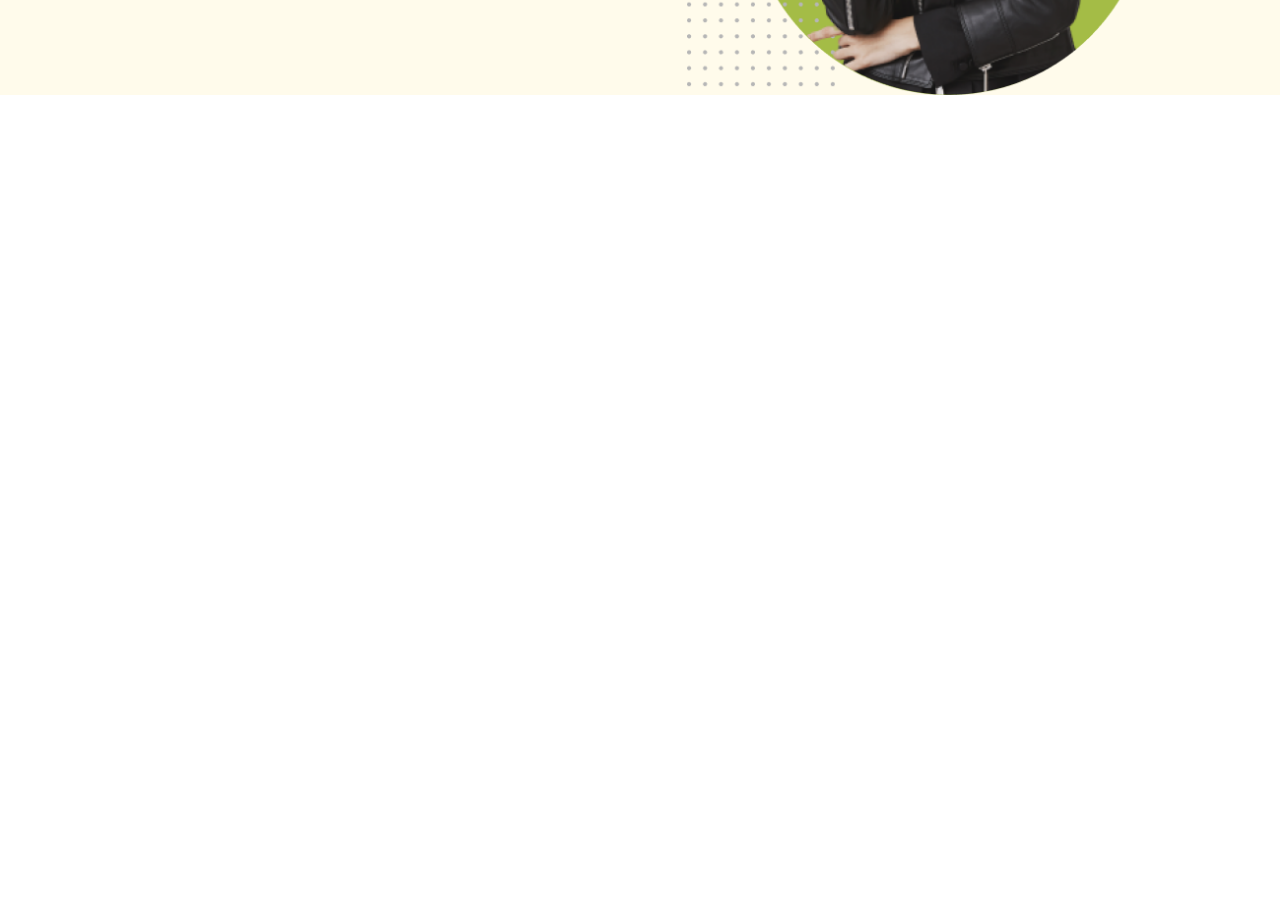
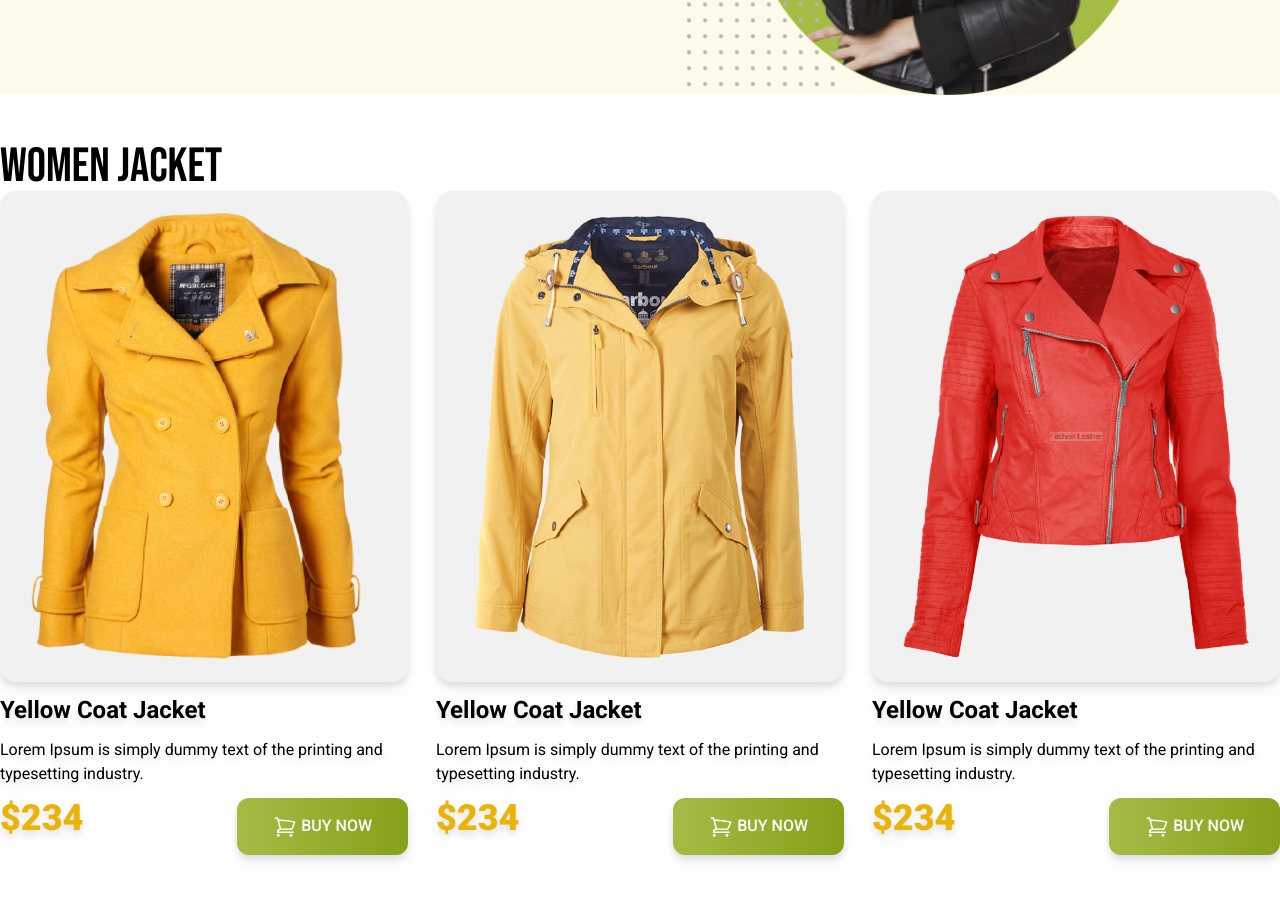
Before and after one commit to UmmeyHabibaShanjida/penguin-fashion-with-tailwind, a plain HTML site: page index.html in a window 1280 px wide. Shown: the part 384-1284 px from the top of the page. Before the commit the page ends 800 px from the top, so only its background shows below. Drawn offline with nearby package versions, Linux system fonts and the light colour scheme.

Commit message:
adding women jacket section

```diff
--- a/index.html
+++ b/index.html
@@ -6,24 +6,30 @@
     <meta name="viewport" content="width=device-width, initial-scale=1.0">
     <title>Penguin-Fashion</title>
     <script src="https://cdn.tailwindcss.com"></script>
+    <!-- google fonts Bebas Neue and Roboto -->
     <link rel="preconnect" href="https://fonts.googleapis.com">
     <link rel="preconnect" href="https://fonts.gstatic.com" crossorigin>
-    <link href="https://fonts.googleapis.com/css2?family=Bebas+Neue&display=swap" rel="stylesheet">
+    <link href="https://fonts.googleapis.com/css2?family=Bebas+Neue&family=Roboto:wght@400;500;700;900&display=swap" rel="stylesheet">
     <style>
         .font-bebas{
             font-family: 'Bebas Neue', sans-serif;
+        }
+
+        .font-roboto{
+            font-family: 'Roboto', sans-serif;
+
         }
     </style>
 </head>
 
 <body>
-    <header class="bg-amber-50 py24 px-32">
+    <header class="bg-amber-50 py24 px-4 md:px-32">
         <!-- nav section -->
         <nav>
 
         </nav>
         <!-- banner section -->
-        <div class="flex justify-between items-center">
+        <div class="flex flex-col md:flex-row justify-between items-center">
             <div class="space-y-4">
                 <h1 class="text-7xl uppercase font-bebas"><span class="text-[#FABE4C]">Be the Penguins
                     </span>
@@ -48,8 +54,77 @@
             </div>
         </div>
     </header>
-    <main>
+    <main class="max-w-7xl mx-auto">
+        <!-- Women Jacket Section -->
+       <section class="py-12">
+        <h2 class="text-5xl font-bebas">Women Jacket</h2>
+        <!-- Jacket container -->
+        <div class="font-roboto grid grid-cols-3 gap-7">
+            <!-- jacket-1 -->
+            <div class="space-y-3 drop-shadow-lg">
+                <div class="bg-[#F1F1F1] p-5 rounded-2xl">
+                    <img src="images/jacket-1.png" alt="">
+                </div>
+                <h4 class="text-2xl font-bold">Yellow Coat Jacket </h4>
+                <p>Lorem Ipsum is simply dummy text of the
+                    printing and typesetting industry.</p>
+                    <div class="flex justify-between">
+                        <h3 class="text-4xl font-black text-yellow-500">$234</h3>
+                        <button
+                    class="py-4 px-9  bg-gradient-to-r from-[#A4BC46] to-[#85A019] rounded-xl uppercase text-white font-medium">
+                    <svg xmlns="http://www.w3.org/2000/svg" fill="none" viewBox="0 0 24 24" stroke-width="1.5"
+                        stroke="currentColor" class="w-6 h-6 inline">
+                        <path stroke-linecap="round" stroke-linejoin="round"
+                            d="M2.25 3h1.386c.51 0 .955.343 1.087.835l.383 1.437M7.5 14.25a3 3 0 00-3 3h15.75m-12.75-3h11.218c1.121-2.3 2.1-4.684 2.924-7.138a60.114 60.114 0 00-16.536-1.84M7.5 14.25L5.106 5.272M6 20.25a.75.75 0 11-1.5 0 .75.75 0 011.5 0zm12.75 0a.75.75 0 11-1.5 0 .75.75 0 011.5 0z" />
+                    </svg>
 
+                    Buy Now</button>
+                    </div>
+            </div>
+            <!-- jacket-2 -->
+            <div class="space-y-3 drop-shadow-lg">
+                <div class="bg-[#F1F1F1] p-5 rounded-2xl">
+                    <img src="images/jacket-2.png" alt="">
+                </div>
+                <h4 class="text-2xl font-bold">Yellow Coat Jacket </h4>
+                <p>Lorem Ipsum is simply dummy text of the
+                    printing and typesetting industry.</p>
+                    <div class="flex justify-between">
+                        <h3 class="text-4xl font-black text-yellow-500">$234</h3>
+                        <button
+                    class="py-4 px-9  bg-gradient-to-r from-[#A4BC46] to-[#85A019] rounded-xl uppercase text-white font-medium">
+                    <svg xmlns="http://www.w3.org/2000/svg" fill="none" viewBox="0 0 24 24" stroke-width="1.5"
+                        stroke="currentColor" class="w-6 h-6 inline">
+                        <path stroke-linecap="round" stroke-linejoin="round"
+                            d="M2.25 3h1.386c.51 0 .955.343 1.087.835l.383 1.437M7.5 14.25a3 3 0 00-3 3h15.75m-12.75-3h11.218c1.121-2.3 2.1-4.684 2.924-7.138a60.114 60.114 0 00-16.536-1.84M7.5 14.25L5.106 5.272M6 20.25a.75.75 0 11-1.5 0 .75.75 0 011.5 0zm12.75 0a.75.75 0 11-1.5 0 .75.75 0 011.5 0z" />
+                    </svg>
+
+                    Buy Now</button>
+                    </div>
+            </div>
+            <!-- jacket-3 -->
+            <div class="space-y-3 drop-shadow-lg">
+                <div class="bg-[#F1F1F1] p-5 rounded-2xl">
+                    <img src="images/jacket-3.png" alt="">
+                </div>
+                <h4 class="text-2xl font-bold">Yellow Coat Jacket </h4>
+                <p>Lorem Ipsum is simply dummy text of the
+                    printing and typesetting industry.</p>
+                    <div class="flex justify-between">
+                        <h3 class="text-4xl font-black text-yellow-500">$234</h3>
+                        <button
+                    class="py-4 px-9  bg-gradient-to-r from-[#A4BC46] to-[#85A019] rounded-xl uppercase text-white font-medium">
+                    <svg xmlns="http://www.w3.org/2000/svg" fill="none" viewBox="0 0 24 24" stroke-width="1.5"
+                        stroke="currentColor" class="w-6 h-6 inline">
+                        <path stroke-linecap="round" stroke-linejoin="round"
+                            d="M2.25 3h1.386c.51 0 .955.343 1.087.835l.383 1.437M7.5 14.25a3 3 0 00-3 3h15.75m-12.75-3h11.218c1.121-2.3 2.1-4.684 2.924-7.138a60.114 60.114 0 00-16.536-1.84M7.5 14.25L5.106 5.272M6 20.25a.75.75 0 11-1.5 0 .75.75 0 011.5 0zm12.75 0a.75.75 0 11-1.5 0 .75.75 0 011.5 0z" />
+                    </svg>
+
+                    Buy Now</button>
+                    </div>
+            </div>
+        </div>
+       </section>
     </main>
     <footer>
 
```
